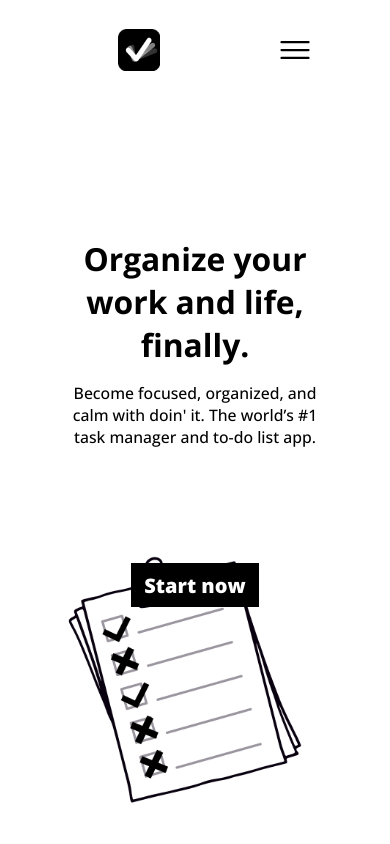
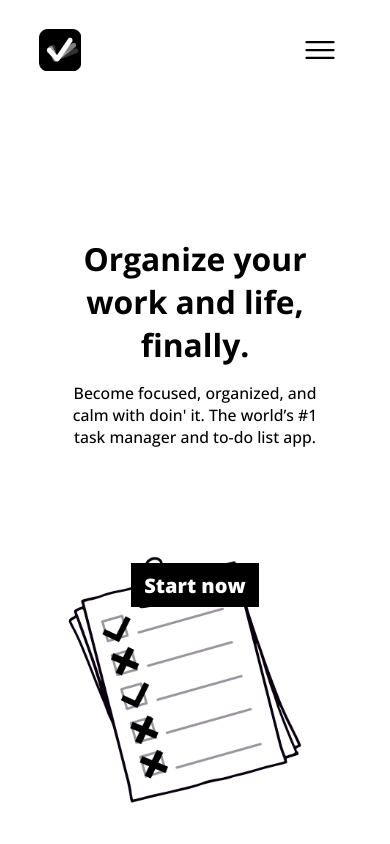
Before and after one commit to marclopezsoler/doinit, a React (Create React App) app: page / in a window 390 px wide. Shown: the top 844 px of the page. Built offline with nearby package versions, Linux system fonts and the light colour scheme; no server answers.

Commit message:
header styles

```diff
--- a/package.json
+++ b/package.json
@@ -1,6 +1,7 @@
 {
   "name": "to-do-list",
   "version": "0.1.0",
+  "homepage": "https://doinit.oddsolutionslab.com",
   "private": true,
   "dependencies": {
     "@testing-library/jest-dom": "^5.16.5",
--- a/src/components/Header.css
+++ b/src/components/Header.css
@@ -232,6 +232,14 @@
 }
 
 @media only screen and (max-width: 800px) {
+  .header-parent{
+    display: flex;
+    justify-content: center;
+    align-items: center;
+    margin: 0;
+    padding: 0;
+  }
+
   .header-menu {
     display: flex;
     flex-direction: row;
@@ -241,6 +249,11 @@
     height: 100px;
   }
 
+  .header-logo{
+    width: 42px;
+    padding-right: 10px;
+  }
+
   .desktop-menu {
     display: none;
   }
@@ -248,5 +261,8 @@
   .mobile-menu {
     display: flex;
     align-items: center;
+    padding: 0;
+    margin: 0;
+    width: 80%;
   }
 }
```
Also changed, not shown: 1 other file (tests, documents, lock files or other folders).
